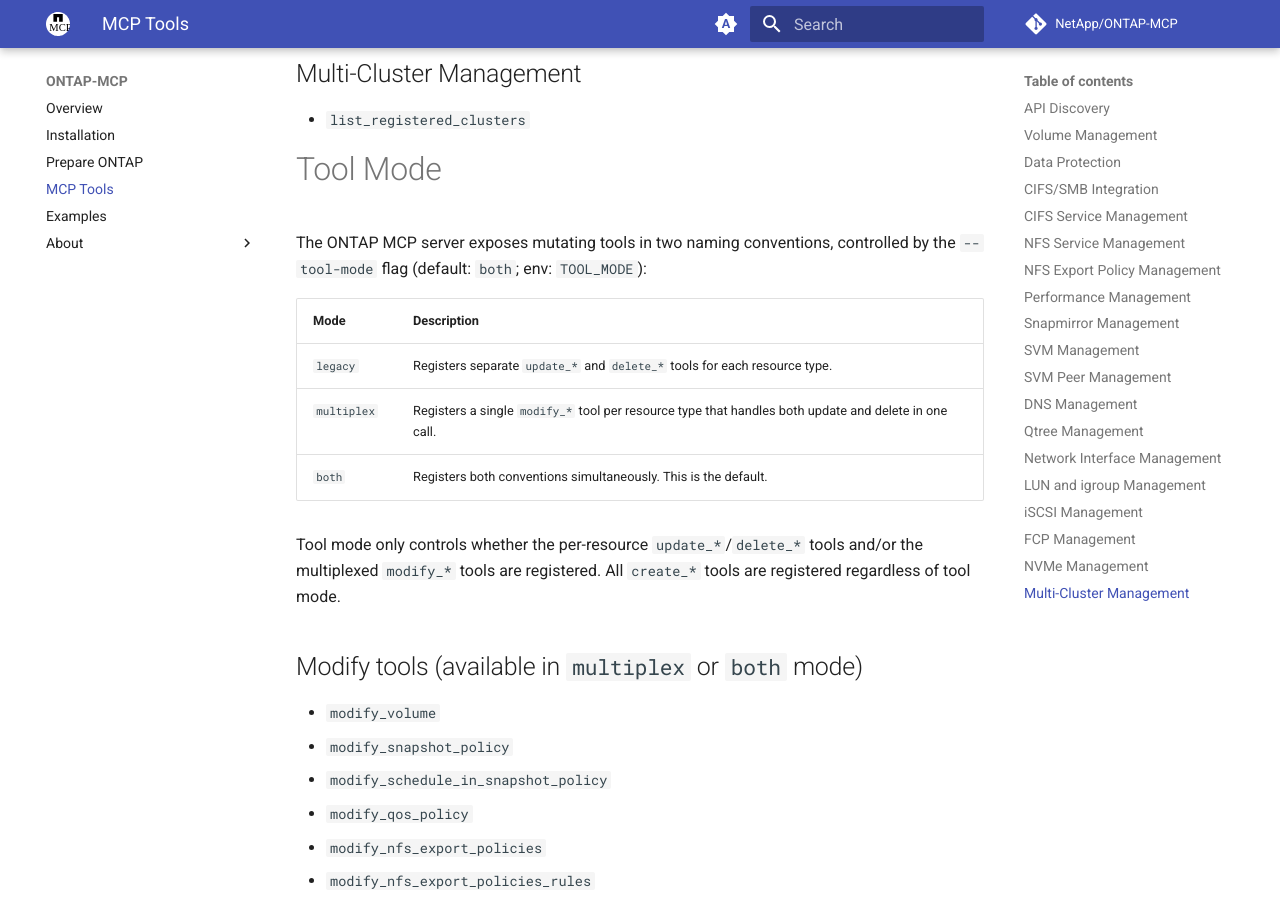
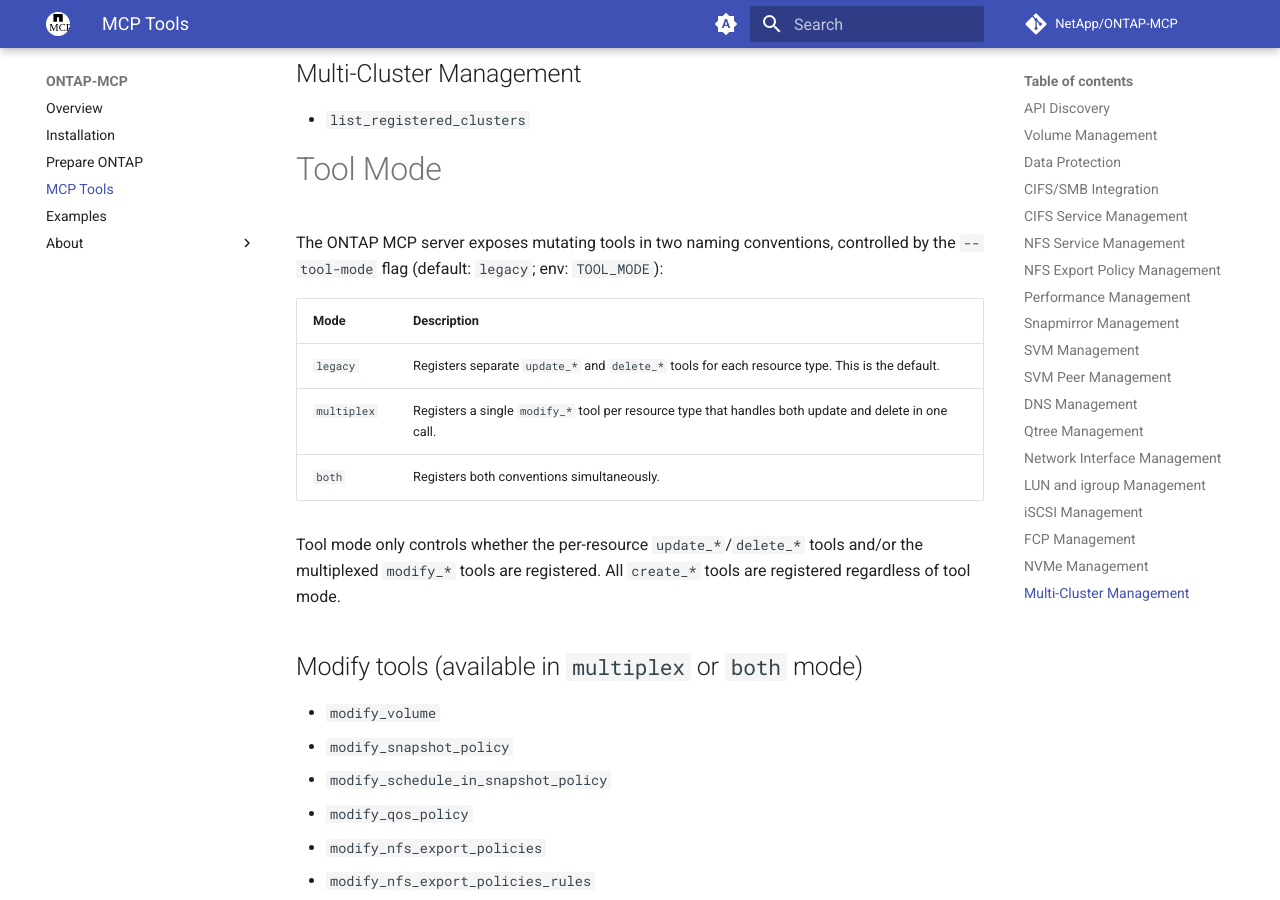
Before and after one commit to NetApp/ontap-mcp, an MkDocs documentation site: the page built from docs/tools.md, in a window 1280 px wide and 900 px high, scrolled down 5172 px. Built offline with MkDocs 1.6.1 and Material for MkDocs 9.7.7, drawn with Linux system fonts in a browser that asks for light colours; comment, search, counter and statistics services are not loaded; the version menu is left out.

Commit message:
fix: update docs

```diff
--- a/docs/tools.md
+++ b/docs/tools.md
@@ -158,13 +158,13 @@
 
 # Tool Mode
 
-The ONTAP MCP server exposes mutating tools in two naming conventions, controlled by the `--tool-mode` flag (default: `both`; env: `TOOL_MODE`):
+The ONTAP MCP server exposes mutating tools in two naming conventions, controlled by the `--tool-mode` flag (default: `legacy`; env: `TOOL_MODE`):
 
-| Mode | Description |
-|---|---|
-| `legacy` | Registers separate `update_*` and `delete_*` tools for each resource type. |
+| Mode        | Description                                                                                           |
+|-------------|-------------------------------------------------------------------------------------------------------|
+| `legacy`    | Registers separate `update_*` and `delete_*` tools for each resource type. This is the default.       |
 | `multiplex` | Registers a single `modify_*` tool per resource type that handles both update and delete in one call. |
-| `both` | Registers both conventions simultaneously. This is the default. |
+| `both`      | Registers both conventions simultaneously.                                                            |
 
 Tool mode only controls whether the per-resource `update_*`/`delete_*` tools and/or the multiplexed `modify_*` tools are registered. All `create_*` tools are registered regardless of tool mode.
 
```
Also changed, not shown: docs/install.md (+1 -1 lines).
